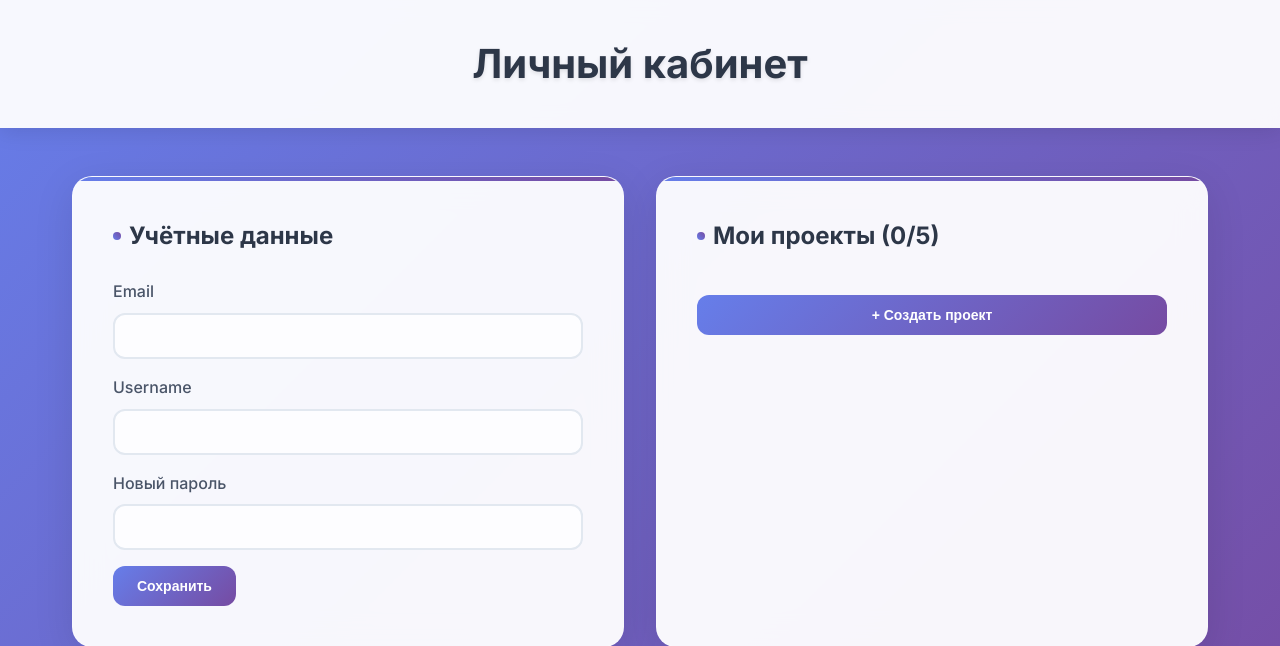
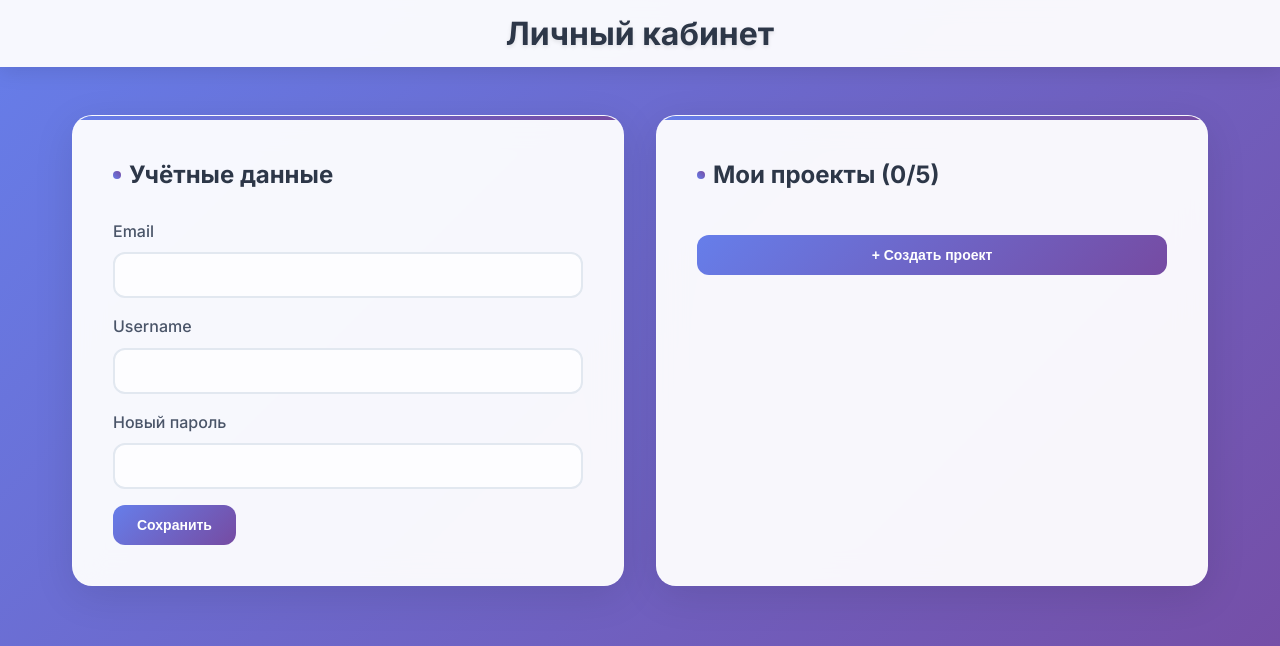
Before and after one commit to ImOneDollarBun/sabyp, a FastAPI app: template templates/profile.html in a window 1280 px wide. Shown: the top 646 px of the page. Run offline with FastAPI, Linux system fonts and the light colour scheme; the template is opened without the code that fills it, so the values that code supplies are empty.

Commit message:
restyle pages index and profile

```diff
--- a/templates/profile.html
+++ b/templates/profile.html
@@ -24,14 +24,14 @@
     header {
       background: rgba(255, 255, 255, 0.95);
       backdrop-filter: blur(10px);
-      padding: 2rem 0;
+      padding: 0.5rem 0;
       text-align: center;
       box-shadow: 0 4px 20px rgba(0, 0, 0, 0.1);
       margin-bottom: 3rem;
     }
 
     header h1 {
-      font-size: 2.5rem;
+      font-size: 2rem;
       font-weight: 700;
       color: #2d3748;
       text-shadow: 0 2px 4px rgba(0, 0, 0, 0.1);
```
